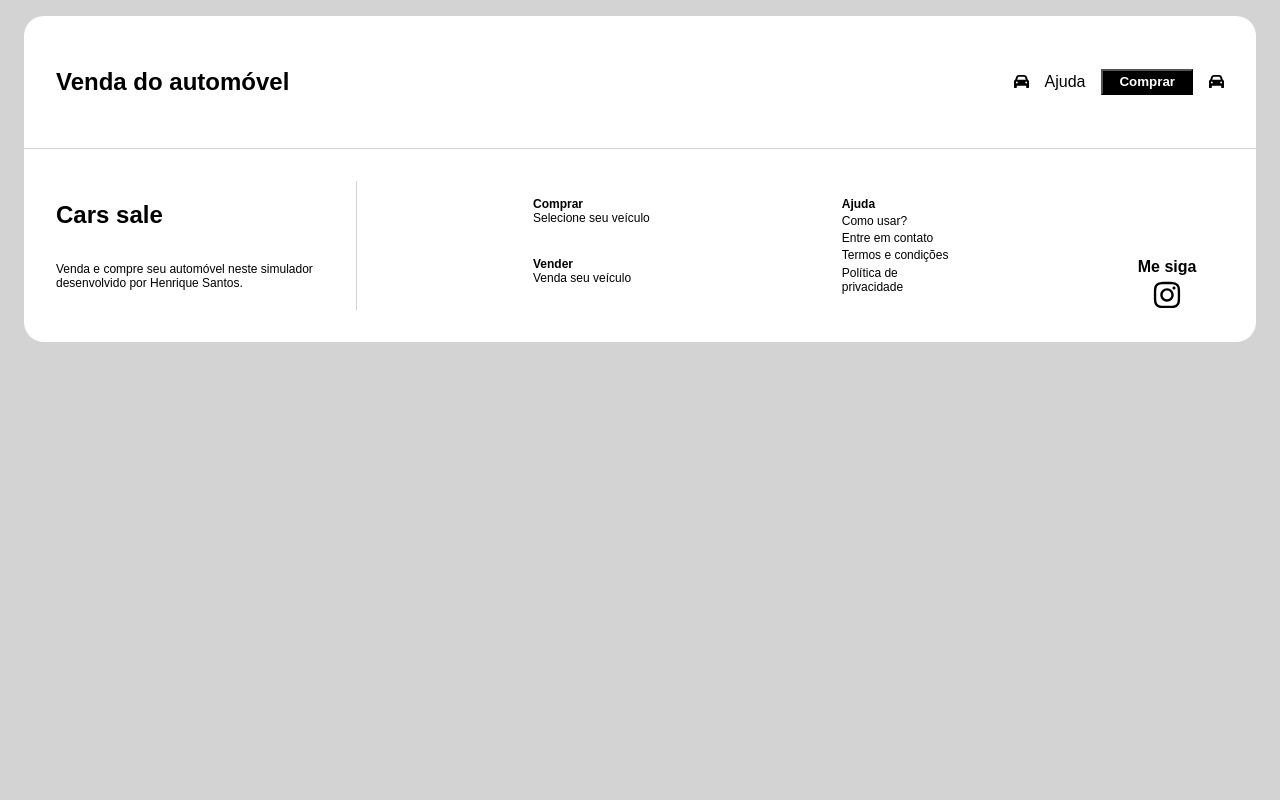
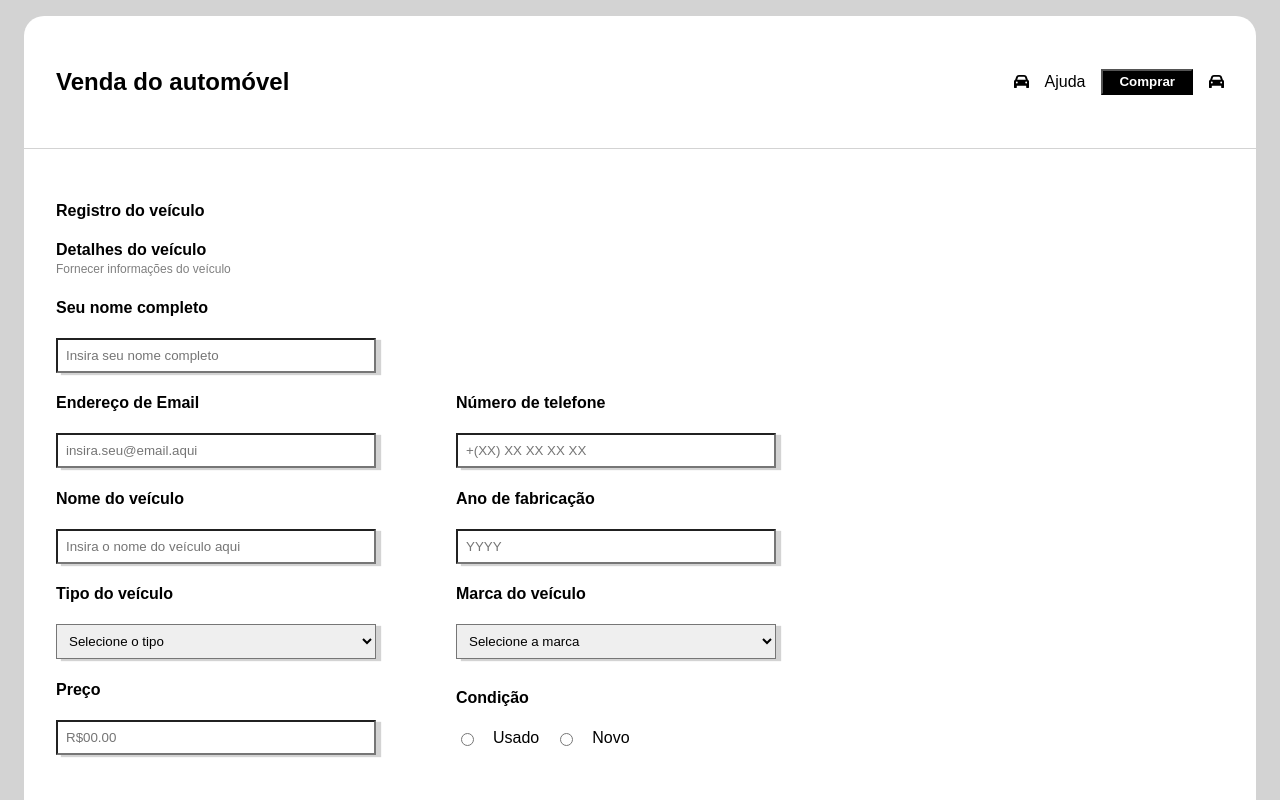
Before and after one commit to Henriquemvds/app-cars-sale, a React (Vite) app: page /sell in a window 1280 px wide. Shown: the top 800 px of the page. Built offline with nearby package versions, Linux system fonts and the light colour scheme.

Commit message:
feat: adding form for vehicle sale

```diff
--- /dev/null
+++ b/src/assets/components/FormSell.jsx
@@ -0,0 +1,101 @@
+import '../styles/FormSell.css'
+import iconCar from '../icons/car.svg'
+
+function FormsSell() {
+
+    return (
+        <div>
+            <h4>Registro do veículo</h4>
+            <div className='alertInfo'>
+                <h4>Detalhes do veículo</h4>
+                <span>Fornecer informações do veículo</span>
+            </div>
+
+            <h4>
+            Seu nome completo
+            </h4>
+            <input placeholder='Insira seu nome completo' className='inputInfo'></input>
+            <div className='alignInput'>
+                <div>
+            <h4>
+            Endereço de Email
+            </h4>
+            <input placeholder='insira.seu@email.aqui' className='inputInfo'></input>
+                </div>
+                <div>
+            <h4>
+            Número de telefone
+            </h4>
+            <input placeholder='+(XX) XX XX XX XX' className='inputInfo'></input>
+                </div>
+            </div>
+            <div className='alignInput'>
+                <div>
+
+            <h4>
+            Nome do veículo
+            </h4>
+
+            <input placeholder='Insira o nome do veículo aqui' className='inputInfo'></input>
+                </div>
+                <div>
+            <h4>
+            Ano de fabricação
+            </h4>
+            <input placeholder='YYYY'  className='inputInfo'></input>
+                </div>
+            </div>
+            <div className='alignInput'>
+                <div>
+
+            <h4>
+           Tipo do veículo
+            </h4>
+            <select  className='dropdownInfo'>
+                <option>
+                    Selecione o tipo
+                    </option>
+                    </select>
+                </div>
+                <div>
+
+            <h4>
+           Marca do veículo
+            </h4>
+            <select  className='dropdownInfo'>
+                <option>
+                    Selecione a marca
+                    </option>
+                    </select>
+                </div>
+                    </div>
+                    <div className='alignInput'>
+                        <div>
+
+                    <h4>
+           Preço
+            </h4>
+            <input placeholder='R$00.00'  className='inputInfo'></input>
+                        </div>
+                        <div>
+                    <h4>
+                    Condição
+            </h4>
+            <div className='alignRadio'>
+            <input type='radio'/>
+                <span>Usado</span>
+            <input type='radio'/>
+                <span>Novo</span>
+                        </div>
+                        </div>
+            </div>
+            <div className='submit'>
+            <button>
+                Enviar
+            </button>
+            </div>
+        </div>
+    )
+}
+
+export default FormsSell;
--- a/src/assets/components/OptionsHeader.jsx
+++ b/src/assets/components/HeaderBuy.jsx
@@ -1,4 +1,4 @@
-import '../styles/OptionsHeader.css'
+import '../styles/HeaderBuy.css'
 
 function OptionsNavs() {
 
--- a/src/assets/pages/Buy.jsx
+++ b/src/assets/pages/Buy.jsx
@@ -2,7 +2,7 @@ import { Link } from "react-router-dom";
 import { useState, useEffect } from "react";
 import axios from 'axios'
 import '../styles/Buy.css'
-import OptionsHeader from "../components/OptionsHeader"
+import HeaderBuy from "../components/HeaderBuy"
 import BuyItem from "../components/BuyItem"
 import DetailsItem from "../components/DetailsItem"
 import Footer from "../components/Footer"
@@ -11,8 +11,8 @@ function Buy() {
 
   return (
     <main className="content">
-      <header className="options">
-        <OptionsHeader />
+      <header className="headerBuy">
+        <HeaderBuy />
       </header>
       <div className="detailsPurchase">
         <section>
--- a/src/assets/pages/Sell.jsx
+++ b/src/assets/pages/Sell.jsx
@@ -3,6 +3,7 @@ import { useState, useEffect } from "react";
 import axios from 'axios'
 import '../styles/Sell.css'
 import HeaderSell from "../components/HeaderSell"
+import FormSell from "../components/FormSell"
 import Footer from "../components/Footer"
 
 function Sell() {
@@ -12,6 +13,9 @@ function Sell() {
             <header className="headerSell">
                 <HeaderSell />
             </header>
+            <form className="formSell">
+                <FormSell />
+            </form>
             <footer className='about'>
                 <Footer />
             </footer>
--- a/src/assets/styles/Buy.css
+++ b/src/assets/styles/Buy.css
@@ -1,4 +1,4 @@
-.options {
+.HeaderBuy {
     border-bottom: solid;
     border-width: 1px;
     border-color: #d3d3d3;
--- /dev/null
+++ b/src/assets/styles/FormSell.css
@@ -0,0 +1,42 @@
+.alertInfo h4 {
+    margin: 0;
+}
+
+.alertInfo span {
+    font-size: 12px;
+    opacity: 0.5;
+}
+
+.alignInput {
+    display: flex;
+    flex-direction: row;
+    align-items: center;
+    gap: 5rem;
+}
+
+.alignRadio {
+    display: flex;
+    flex-direction: row;
+    align-items: center;
+    gap: 1rem;
+}
+
+.inputInfo {
+    display: flex;
+    padding: 0.5rem;
+    width: 300px;
+    box-shadow: 5px 2px 1px #d3d3d3;
+}
+
+.dropdownInfo {
+    display: flex;
+    padding: 0.5rem;
+    width: 320px;
+    box-shadow: 5px 2px 1px #d3d3d3;
+}
+
+.submit {
+    display: flex;
+    justify-content: right;
+    margin: 3rem;
+}
--- a/src/assets/styles/Sell.css
+++ b/src/assets/styles/Sell.css
@@ -6,3 +6,12 @@
     border-width: 1px;
     border-color: #d3d3d3;
 }
+
+.formSell {
+    display: flex;
+    flex-direction: column;
+    padding: 2rem;
+    border-bottom: solid;
+    border-width: 1px;
+    border-color: #d3d3d3;
+}
--- a/src/index.css
+++ b/src/index.css
@@ -12,6 +12,7 @@ button {
   padding: .2rem 1rem .2rem 1rem;
   font-weight: bold;
 }
+
 
 button:hover {
   cursor: pointer;
```
Also changed, not shown: src/assets/styles/HeaderBuy.css (renamed from src/assets/styles/OptionsHeader.css).
